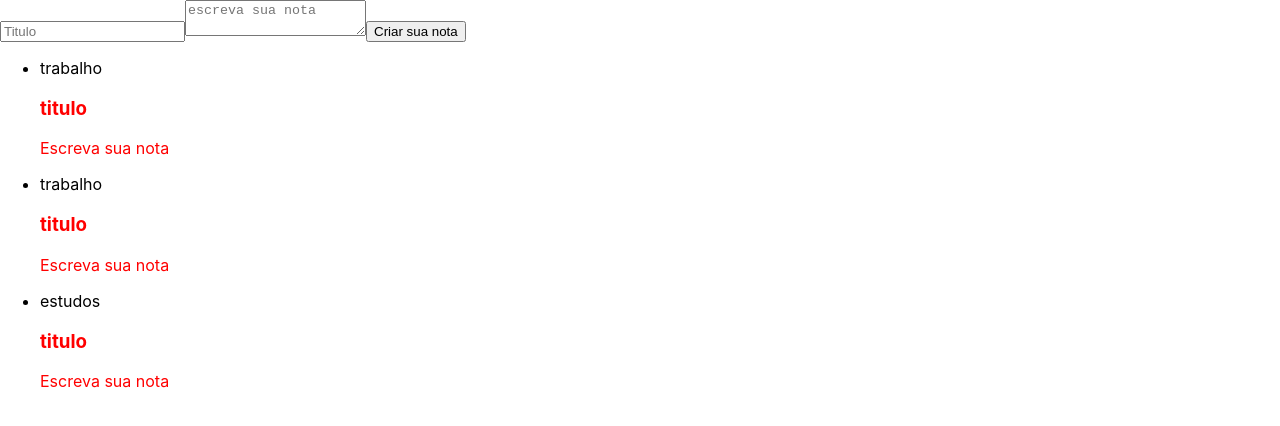
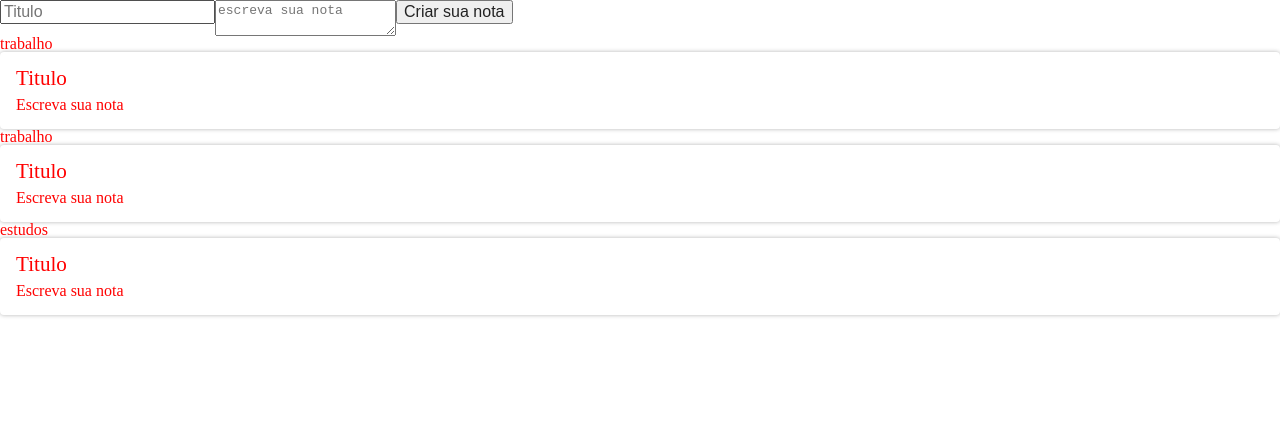
Before and after one commit to LucasMeyble/alura, a React (Create React App) app in the folder entendendo_react/ceep/: page / in a window 1280 px wide. Shown: the top 426 px of the page. Built offline with nearby package versions, Linux system fonts and the light colour scheme.

Commit message:
styles e divisão de pastas

```diff
--- a/entendendo_react/ceep/src/App.js
+++ b/entendendo_react/ceep/src/App.js
@@ -1,5 +1,5 @@
 import React, { Component } from 'react';
-import ListaDeNotas from './components/ListaDeNotas';
+import ListaDeNotas from './components/ListaDeNotas/ListaDeNotas';
 import FormularioCadastro from './components/FormularioCadastro';
 
 class App extends Component{
--- a/entendendo_react/ceep/src/components/CardNota/CardNota.jsx
+++ b/entendendo_react/ceep/src/components/CardNota/CardNota.jsx
@@ -6,10 +6,10 @@
     render(){
         return(
             <section className='card-nota'>
-                <header>
-                    <h3>titulo</h3>
+                <header className='card-nota_cabecalho'>
+                    <h3 className='card-nota_titulo'>Titulo</h3>
                 </header>
-                <p>Escreva sua nota</p>
+                <p className='card-nota_texto'>Escreva sua nota</p>
             </section>
         );
     }
--- a/entendendo_react/ceep/src/components/CardNota/style.css
+++ b/entendendo_react/ceep/src/components/CardNota/style.css
@@ -1,3 +1,27 @@
-.card-nota{
-   color: red ;
+.card-nota {
+    display: flex;
+    flex-direction: column;
+    align-items: flex-start;
+    justify-content: space-between;
+    background-color: var(--fundo-detalhes);
+    border-radius: 4px;
+    flex-wrap: wrap;
+    box-shadow: 0 0 4px rgba(0, 0, 0, 0.3);
+    padding: 16px;
 }
+.card-nota_cabecalho {
+    font-size: 1.1em;
+    display: flex;
+    justify-content: space-between;
+    align-items: center;
+}
+
+.card-nota_texto {
+    margin-top: 8px;
+    font-size: 1em;
+}
+
+.card-nota_titulo {
+    font-size: 1.2em;
+    margin-right: 12px;
+}
--- a/entendendo_react/ceep/src/components/ListaDeNotas.jsx
+++ b/entendendo_react/ceep/src/components/ListaDeNotas/ListaDeNotas.jsx
@@ -1,15 +1,16 @@
 import React, { Component } from 'react';
-import CardNota from './CardNota/CardNota';
+import CardNota from '../CardNota/CardNota';
+import './style.css'
 
 class ListaDeNotas extends Component{
 
     render(){
         return(
-            <ul>
+            <ul className='lista_notas'>
                 {/* eu crio um array e mando os itens por categorias */}
                 { Array.of('trabalho', 'trabalho','estudos').map((categorias, key) => {
                     return (
-                        <li key={key}>
+                        <li className='lista-notas_item' key={key}>
                             <div>{categorias}</div>
                             <CardNota/>
                         </li>
--- /dev/null
+++ b/entendendo_react/ceep/src/components/ListaDeNotas/style.css
@@ -0,0 +1,3 @@
+.lista-notas_item{
+    color: red;
+}
--- a/entendendo_react/ceep/src/index.css
+++ b/entendendo_react/ceep/src/index.css
@@ -1,13 +1,441 @@
-body {
+html,
+body,
+div,
+span,
+applet,
+object,
+iframe,
+h1,
+h2,
+h3,
+h4,
+h5,
+h6,
+p,
+blockquote,
+pre,
+a,
+abbr,
+acronym,
+address,
+big,
+cite,
+code,
+del,
+dfn,
+em,
+img,
+ins,
+kbd,
+q,
+s,
+samp,
+small,
+strike,
+strong,
+sub,
+sup,
+tt,
+var,
+b,
+u,
+i,
+center,
+dl,
+dt,
+dd,
+ol,
+ul,
+li,
+fieldset,
+form,
+label,
+legend,
+table,
+caption,
+tbody,
+tfoot,
+thead,
+tr,
+th,
+td,
+article,
+aside,
+canvas,
+details,
+embed,
+figure,
+figcaption,
+footer,
+header,
+hgroup,
+menu,
+nav,
+output,
+ruby,
+section,
+summary,
+time,
+mark,
+audio,
+video {
   margin: 0;
-  font-family: -apple-system, BlinkMacSystemFont, 'Segoe UI', 'Roboto', 'Oxygen',
-    'Ubuntu', 'Cantarell', 'Fira Sans', 'Droid Sans', 'Helvetica Neue',
-    sans-serif;
-  -webkit-font-smoothing: antialiased;
-  -moz-osx-font-smoothing: grayscale;
+  padding: 0;
+  border: 0;
+  font-size: 100%;
+  font: inherit;
+  vertical-align: baseline;
 }
 
-code {
-  font-family: source-code-pro, Menlo, Monaco, Consolas, 'Courier New',
-    monospace;
+/* make sure to set some focus styles for accessibility */
+:focus {
+  outline: 0;
 }
+
+/* HTML5 display-role reset for older browsers */
+article,
+aside,
+details,
+figcaption,
+figure,
+footer,
+header,
+hgroup,
+menu,
+nav,
+section {
+  display: block;
+}
+
+body {
+  line-height: 1;
+}
+
+ol,
+ul {
+  list-style: none;
+}
+
+blockquote,
+q {
+  quotes: none;
+}
+
+blockquote:before,
+blockquote:after,
+q:before,
+q:after {
+  content: "";
+  content: none;
+}
+
+table {
+  border-collapse: collapse;
+  border-spacing: 0;
+}
+
+input[type="search"]::-webkit-search-cancel-button,
+input[type="search"]::-webkit-search-decoration,
+input[type="search"]::-webkit-search-results-button,
+input[type="search"]::-webkit-search-results-decoration {
+  -webkit-appearance: none;
+  -moz-appearance: none;
+}
+
+input[type="search"] {
+  -webkit-appearance: none;
+  -moz-appearance: none;
+  -webkit-box-sizing: content-box;
+  -moz-box-sizing: content-box;
+  box-sizing: content-box;
+}
+
+textarea {
+  overflow: auto;
+  vertical-align: top;
+  resize: vertical;
+}
+
+/**
+ * Correct `inline-block` display not defined in IE 6/7/8/9 and Firefox 3.
+ */
+
+audio,
+canvas,
+video {
+  display: inline-block;
+  *display: inline;
+  *zoom: 1;
+  max-width: 100%;
+}
+
+/**
+ * Prevent modern browsers from displaying `audio` without controls.
+ * Remove excess height in iOS 5 devices.
+ */
+
+audio:not([controls]) {
+  display: none;
+  height: 0;
+}
+
+/**
+ * Address styling not present in IE 7/8/9, Firefox 3, and Safari 4.
+ * Known issue: no IE 6 support.
+ */
+
+[hidden] {
+  display: none;
+}
+
+/**
+ * 1. Correct text resizing oddly in IE 6/7 when body `font-size` is set using
+ *    `em` units.
+ * 2. Prevent iOS text size adjust after orientation change, without disabling
+ *    user zoom.
+ */
+
+html {
+  font-size: 100%; /* 1 */
+  -webkit-text-size-adjust: 100%; /* 2 */
+  -ms-text-size-adjust: 100%; /* 2 */
+}
+
+/**
+ * Address `outline` inconsistency between Chrome and other browsers.
+ */
+
+a:focus {
+  outline: thin dotted;
+}
+
+/**
+ * Improve readability when focused and also mouse hovered in all browsers.
+ */
+
+a:active,
+a:hover {
+  outline: 0;
+}
+
+/**
+ * 1. Remove border when inside `a` element in IE 6/7/8/9 and Firefox 3.
+ * 2. Improve image quality when scaled in IE 7.
+ */
+
+img {
+  border: 0; /* 1 */
+  -ms-interpolation-mode: bicubic; /* 2 */
+}
+
+/**
+ * Address margin not present in IE 6/7/8/9, Safari 5, and Opera 11.
+ */
+
+figure {
+  margin: 0;
+}
+
+/**
+ * Correct margin displayed oddly in IE 6/7.
+ */
+
+form {
+  margin: 0;
+}
+
+/**
+ * Define consistent border, margin, and padding.
+ */
+
+fieldset {
+  border: 1px solid #c0c0c0;
+  margin: 0 2px;
+  padding: 0.35em 0.625em 0.75em;
+}
+
+/**
+ * 1. Correct color not being inherited in IE 6/7/8/9.
+ * 2. Correct text not wrapping in Firefox 3.
+ * 3. Correct alignment displayed oddly in IE 6/7.
+ */
+
+legend {
+  border: 0; /* 1 */
+  padding: 0;
+  white-space: normal; /* 2 */
+  *margin-left: -7px; /* 3 */
+}
+
+/**
+ * 1. Correct font size not being inherited in all browsers.
+ * 2. Address margins set differently in IE 6/7, Firefox 3+, Safari 5,
+ *    and Chrome.
+ * 3. Improve appearance and consistency in all browsers.
+ */
+
+button,
+input,
+select,
+textarea {
+  font-size: 100%; /* 1 */
+  margin: 0; /* 2 */
+  vertical-align: baseline; /* 3 */
+  *vertical-align: middle; /* 3 */
+}
+
+/**
+ * Address Firefox 3+ setting `line-height` on `input` using `!important` in
+ * the UA stylesheet.
+ */
+
+button,
+input {
+  line-height: normal;
+}
+
+/**
+ * Address inconsistent `text-transform` inheritance for `button` and `select`.
+ * All other form control elements do not inherit `text-transform` values.
+ * Correct `button` style inheritance in Chrome, Safari 5+, and IE 6+.
+ * Correct `select` style inheritance in Firefox 4+ and Opera.
+ */
+
+button,
+select {
+  text-transform: none;
+}
+
+/**
+ * 1. Avoid the WebKit bug in Android 4.0.* where (2) destroys native `audio`
+ *    and `video` controls.
+ * 2. Correct inability to style clickable `input` types in iOS.
+ * 3. Improve usability and consistency of cursor style between image-type
+ *    `input` and others.
+ * 4. Remove inner spacing in IE 7 without affecting normal text inputs.
+ *    Known issue: inner spacing remains in IE 6.
+ */
+
+button,
+html input[type="button"], /* 1 */
+input[type="reset"],
+input[type="submit"] {
+  -webkit-appearance: button; /* 2 */
+  cursor: pointer; /* 3 */
+  *overflow: visible; /* 4 */
+}
+
+/**
+ * Re-set default cursor for disabled elements.
+ */
+
+button[disabled],
+html input[disabled] {
+  cursor: default;
+}
+
+/**
+ * 1. Address box sizing set to content-box in IE 8/9.
+ * 2. Remove excess padding in IE 8/9.
+ * 3. Remove excess padding in IE 7.
+ *    Known issue: excess padding remains in IE 6.
+ */
+
+input[type="checkbox"],
+input[type="radio"] {
+  box-sizing: border-box; /* 1 */
+  padding: 0; /* 2 */
+  *height: 13px; /* 3 */
+  *width: 13px; /* 3 */
+}
+
+/**
+ * 1. Address `appearance` set to `searchfield` in Safari 5 and Chrome.
+ * 2. Address `box-sizing` set to `border-box` in Safari 5 and Chrome
+ *    (include `-moz` to future-proof).
+ */
+
+input[type="search"] {
+  -webkit-appearance: textfield; /* 1 */
+  -moz-box-sizing: content-box;
+  -webkit-box-sizing: content-box; /* 2 */
+  box-sizing: content-box;
+}
+
+/**
+ * Remove inner padding and search cancel button in Safari 5 and Chrome
+ * on OS X.
+ */
+
+input[type="search"]::-webkit-search-cancel-button,
+input[type="search"]::-webkit-search-decoration {
+  -webkit-appearance: none;
+}
+
+/**
+ * Remove inner padding and border in Firefox 3+.
+ */
+
+button::-moz-focus-inner,
+input::-moz-focus-inner {
+  border: 0;
+  padding: 0;
+}
+
+/**
+ * 1. Remove default vertical scrollbar in IE 6/7/8/9.
+ * 2. Improve readability and alignment in all browsers.
+ */
+
+textarea {
+  overflow: auto; /* 1 */
+  vertical-align: top; /* 2 */
+}
+
+/**
+ * Remove most spacing between table cells.
+ */
+
+table {
+  border-collapse: collapse;
+  border-spacing: 0;
+}
+
+html,
+button,
+input,
+select,
+textarea {
+  color: #222;
+}
+
+::-moz-selection {
+  background: #b3d4fc;
+  text-shadow: none;
+}
+
+::selection {
+  background: #b3d4fc;
+  text-shadow: none;
+}
+
+img {
+  vertical-align: middle;
+}
+
+fieldset {
+  border: 0;
+  margin: 0;
+  padding: 0;
+}
+
+textarea {
+  resize: vertical;
+}
+
+.chromeframe {
+  margin: 0.2em 0;
+  background: #ccc;
+  color: #000;
+  padding: 0.2em 0;
+}
```
